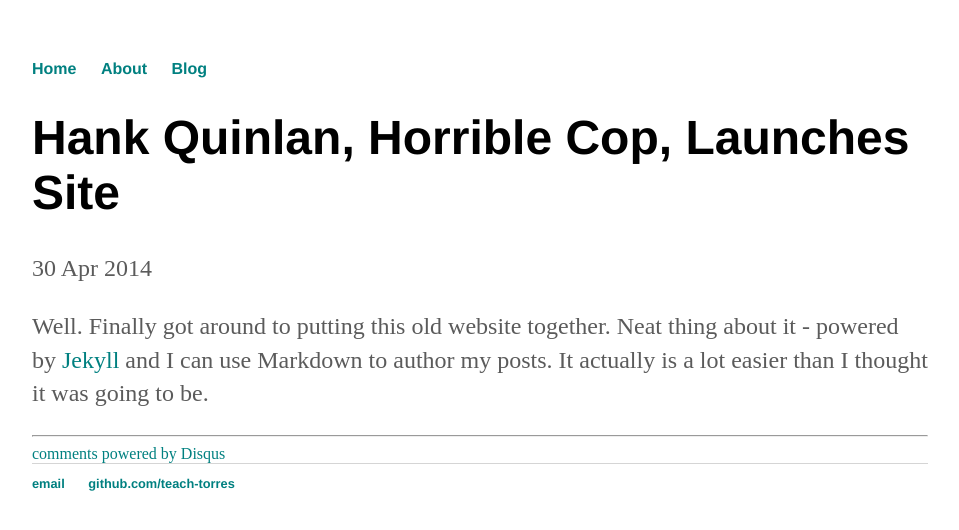
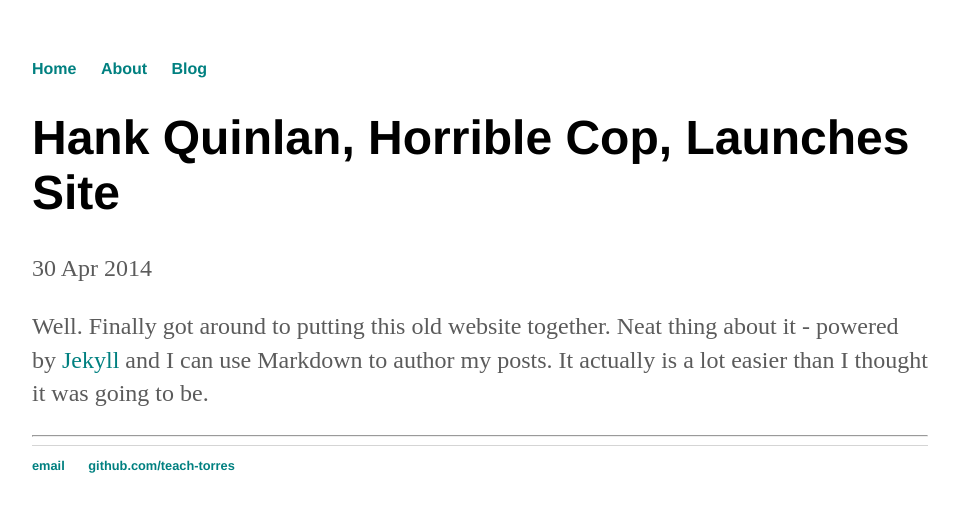
Before and after one commit to teach-torres/teach-torres.github.io, a Jekyll site: the page built from _posts/2014-04-30-hank-quinlan-site-launched.md, in a window 1280 px wide. Shown: the top 530 px of the page, without its empty margins (160-1119 px from the left). Built offline with Jekyll 4.4.1, drawn with Linux system fonts in a browser that asks for light colours; comment, search, counter and statistics services are not loaded.

Commit message:
Commenting section {% include disqus.html %}

```diff
--- a/_layouts/post.html
+++ b/_layouts/post.html
@@ -11,6 +11,6 @@ layout: default
 <hr>
 
 <!-- Post comments -->
-<div class="notecomments">
+<!-- <div class="notecomments">
 	{% include disqus.html %}
-</div>
+</div> -->
```
